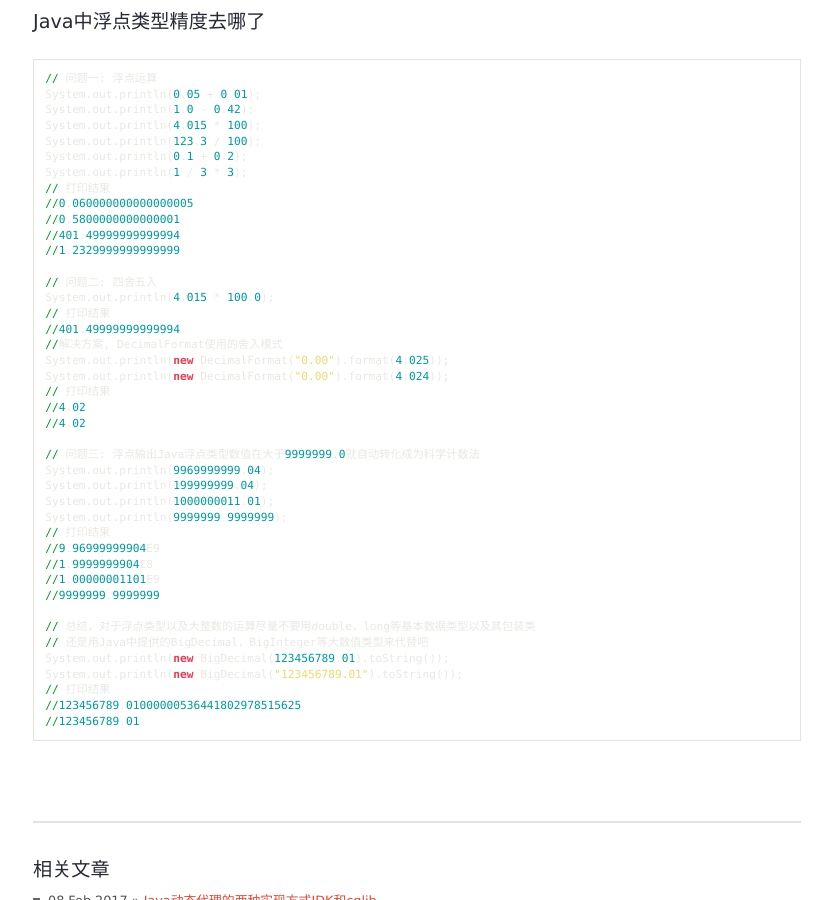
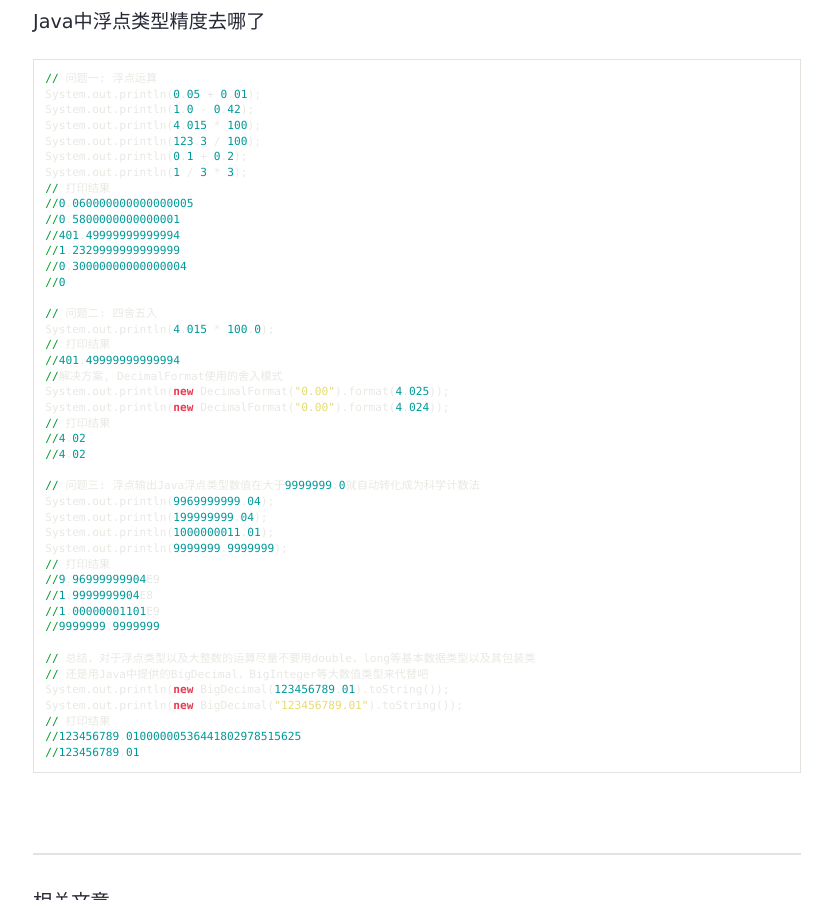
Before and after one commit to junhc/junhc.github.io, a Jekyll site: the page built from _posts/2017-02-09-keng.md, in a window 1280 px wide and 900 px high, scrolled down 326 px. Shown: the whole window, without its empty margins (223-1055 px from the left). Built offline with Jekyll 4.4.1, drawn with Linux system fonts in a browser that asks for light colours; Markdown is read by kramdown in place of the engine named in the settings; comment, search, counter and statistics services are not loaded.

Commit message:
Update 2017-02-09-keng.md

```diff
--- a/_posts/2017-02-09-keng.md
+++ b/_posts/2017-02-09-keng.md
@@ -22,6 +22,8 @@ System.out.println(1 / 3 * 3);
 //0.5800000000000001
 //401.49999999999994
 //1.2329999999999999
+//0.30000000000000004
+//0
 
 // 问题二: 四舍五入
 System.out.println(4.015 * 100.0);
```
